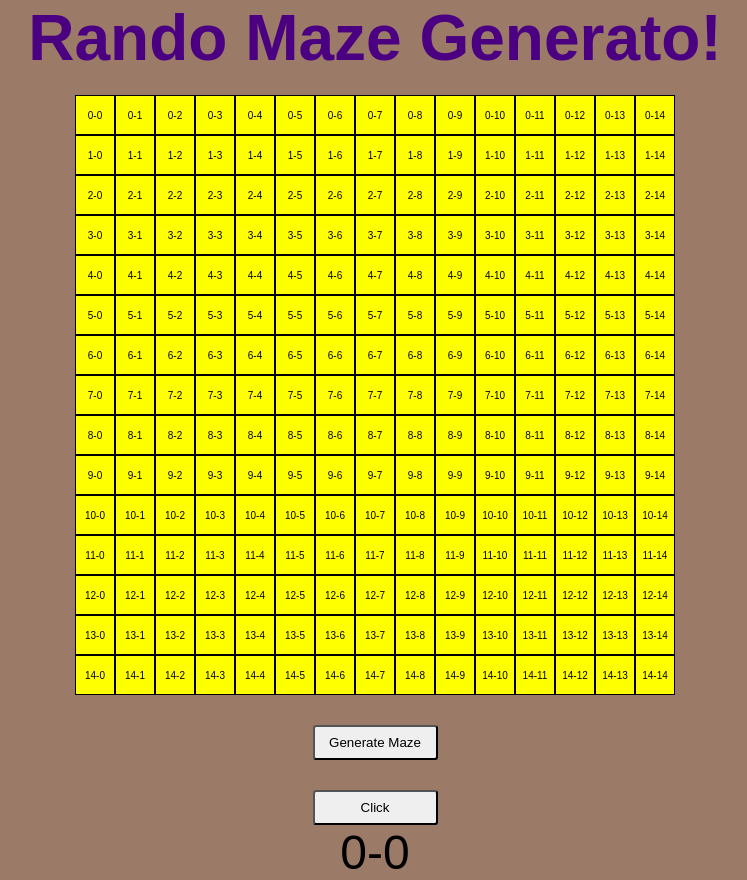
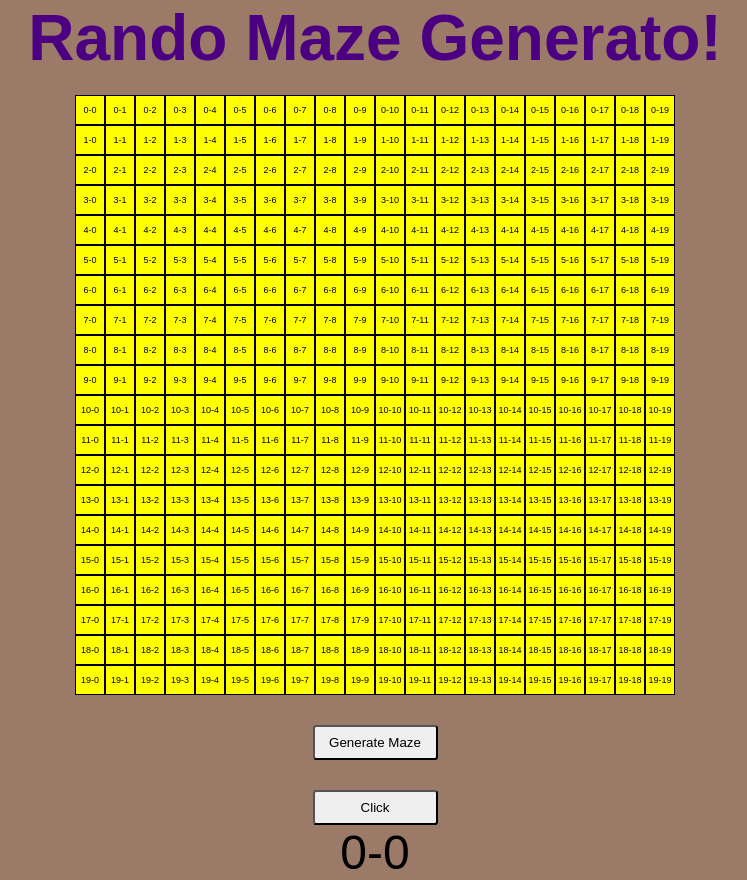
Before and after one commit to armaBurton/rando_maze_genrato, a React (Create React App) app: page / in a window 1280 px wide. Shown: the whole page, without its empty margins (265-1012 px from the left). Built offline with nearby package versions, Linux system fonts and the light colour scheme; a web font is replaced by a local one.

Commit message:
resized the text in the cells and commented out the console.log()s

```diff
--- a/src/views/cellGrid/cellGrid.jsx
+++ b/src/views/cellGrid/cellGrid.jsx
@@ -14,7 +14,9 @@ import React, {
 import sample from "lodash/sample";
 
 const CellGrid = forwardRef(({ size }, ref) => {
-  const dim = 800 / size;
+  // console.log("math ", 800 / size);
+  const dim = 600 / size;
+  // console.log("dim ", dim)
   const cells = [];
   const divRef = useRef({});
   const [lastGrid, setLastGrid] = useState(null);
@@ -80,7 +82,7 @@ const CellGrid = forwardRef(({ size }, ref) => {
             backgroundColor: "yellow",
             width: dim,
             height: dim,
-            fontSize: 10,
+            fontSize: "9px",
           }}
         >
           {`${i}-${j}`}
@@ -104,7 +106,7 @@ const CellGrid = forwardRef(({ size }, ref) => {
     let currentCell = borders["0-0"];
     //missing stuff here
 
-    const newCell = borders.slice();
+    // const newCell = borders.slice();
     // newGrid["0-0"].visted = true;
     // setBorders(newGrid);
     // currentCell.visited = true;
@@ -117,8 +119,8 @@ const CellGrid = forwardRef(({ size }, ref) => {
       let current = stack.pop();
 
       let nbs = getNeighbors(current.x, current.y);
-      console.log(nbs);
-      console.log("x, y ", current.x, current.y);
+      // console.log(nbs);
+      // console.log("x, y ", current.x, current.y);
 
       if (nbs && nbs.length > 0) {
         stack.push(current);
```
Also changed, not shown: src/App.css (line endings or trailing spaces), 1 other file (tests, documents, lock files or other folders).
